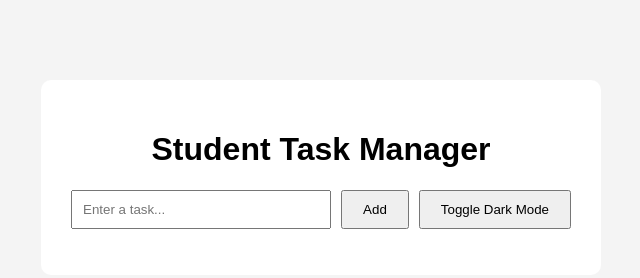
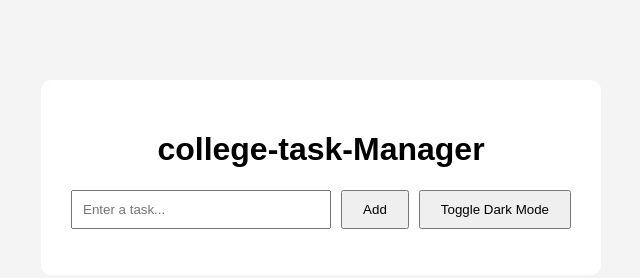
Before and after one commit to PeswikaBavagni-30/studenttaskmanager, a website: page index.html in a window 1280 px wide. Shown: the whole page, without its empty margins (319-959 px from the left). Drawn offline with Linux system fonts and the light colour scheme.

```diff
--- a/index.html
+++ b/index.html
@@ -11,7 +11,7 @@
 
     <div class="container">
 
-        <h1>Student Task Manager</h1>
+        <h1>college-task-Manager</h1>
 
         <div class="task-input">
             <input
```
